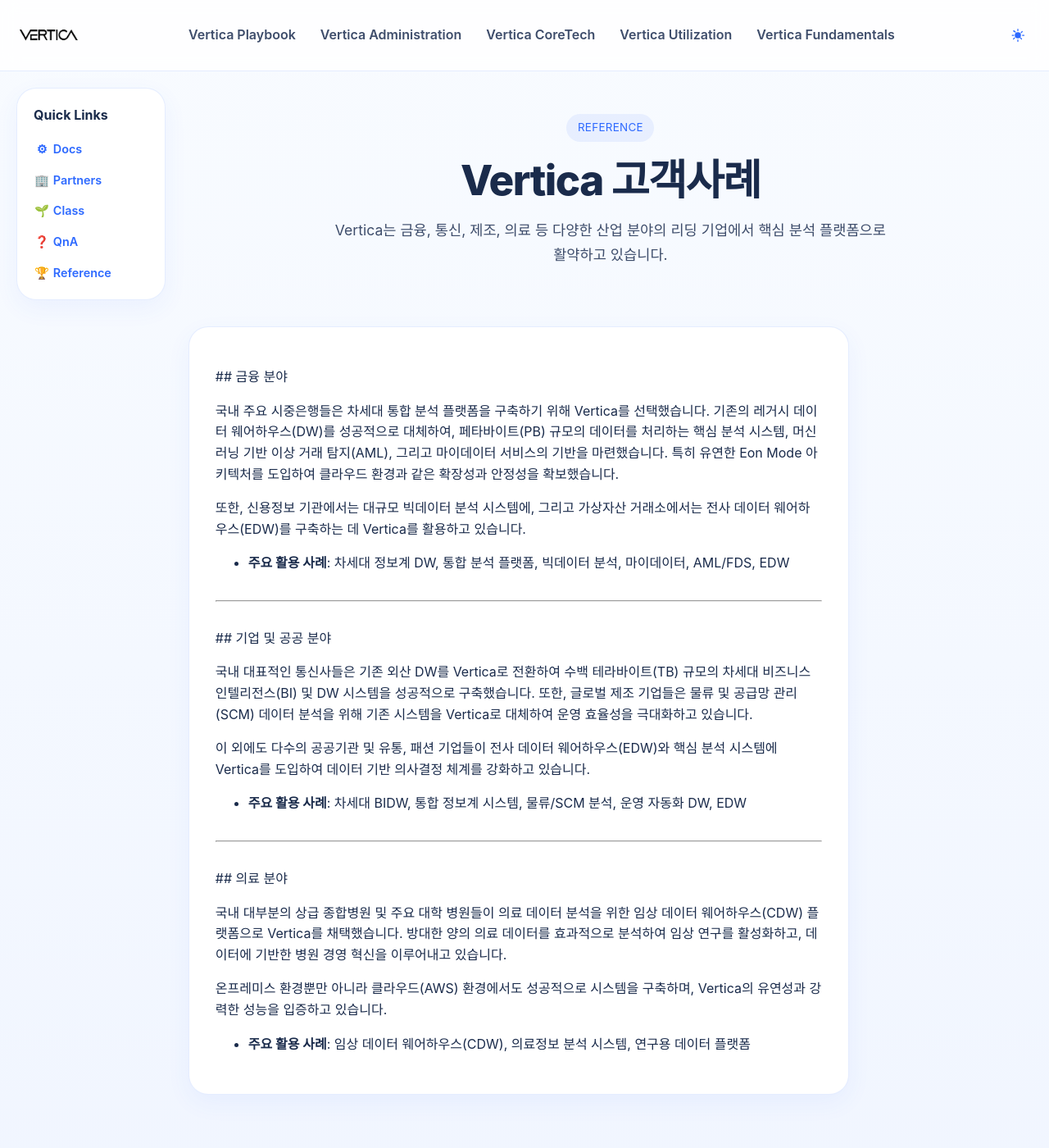
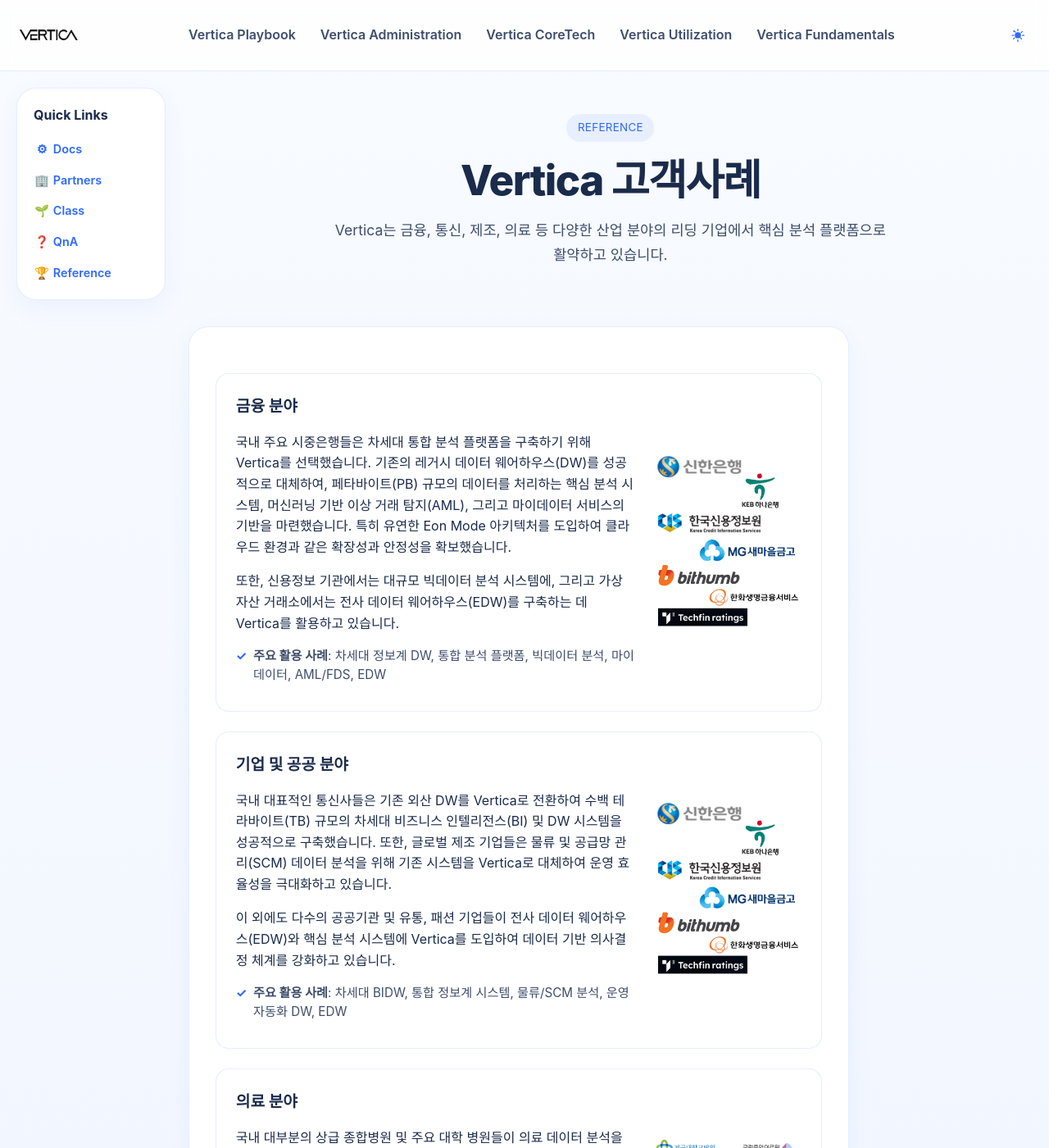
Before and after one commit to JIN0326/vertica_blog, a Jekyll site: the page built from 93Reference.md, in a window 1280 px wide and 1400 px high. Shown: the whole window at 82% size. Built offline with Jekyll 4.4.1, drawn with Linux system fonts in a browser that asks for light colours.

Commit message:
Update blog content and styling

```diff
--- a/93Reference.md
+++ b/93Reference.md
@@ -10,34 +10,43 @@
 </div>
 
 <div class="page-layout">
-  <div class="content-section" markdown="1">
-  ## 금융 분야
+  <div class="content-section">
+    <div class="portfolio-container">
+      <div class="portfolio-row">
+        <div class="portfolio-content">
+          <h3>금융 분야</h3>
+          <p>국내 주요 시중은행들은 차세대 통합 분석 플랫폼을 구축하기 위해 Vertica를 선택했습니다. 기존의 레거시 데이터 웨어하우스(DW)를 성공적으로 대체하여, 페타바이트(PB) 규모의 데이터를 처리하는 핵심 분석 시스템, 머신러닝 기반 이상 거래 탐지(AML), 그리고 마이데이터 서비스의 기반을 마련했습니다. 특히 유연한 Eon Mode 아키텍처를 도입하여 클라우드 환경과 같은 확장성과 안정성을 확보했습니다.</p>
+          <p>또한, 신용정보 기관에서는 대규모 빅데이터 분석 시스템에, 그리고 가상자산 거래소에서는 전사 데이터 웨어하우스(EDW)를 구축하는 데 Vertica를 활용하고 있습니다.</p>
+          <ul>
+            <li><strong>주요 활용 사례</strong>: 차세대 정보계 DW, 통합 분석 플랫폼, 빅데이터 분석, 마이데이터, AML/FDS, EDW</li>
+          </ul>
+        </div>
+        <img src="{{ '/assets/images/ref_fin.png' | relative_url }}" alt="금융 분야 고객사례" style="border-radius: 8px;">
+      </div>
 
-  국내 주요 시중은행들은 차세대 통합 분석 플랫폼을 구축하기 위해 Vertica를 선택했습니다. 기존의 레거시 데이터 웨어하우스(DW)를 성공적으로 대체하여, 페타바이트(PB) 규모의 데이터를 처리하는 핵심 분석 시스템, 머신러닝 기반 이상 거래 탐지(AML), 그리고 마이데이터 서비스의 기반을 마련했습니다. 특히 유연한 Eon Mode 아키텍처를 도입하여 클라우드 환경과 같은 확장성과 안정성을 확보했습니다.
+      <div class="portfolio-row">
+        <div class="portfolio-content">
+          <h3>기업 및 공공 분야</h3>
+          <p>국내 대표적인 통신사들은 기존 외산 DW를 Vertica로 전환하여 수백 테라바이트(TB) 규모의 차세대 비즈니스 인텔리전스(BI) 및 DW 시스템을 성공적으로 구축했습니다. 또한, 글로벌 제조 기업들은 물류 및 공급망 관리(SCM) 데이터 분석을 위해 기존 시스템을 Vertica로 대체하여 운영 효율성을 극대화하고 있습니다.</p>
+          <p>이 외에도 다수의 공공기관 및 유통, 패션 기업들이 전사 데이터 웨어하우스(EDW)와 핵심 분석 시스템에 Vertica를 도입하여 데이터 기반 의사결정 체계를 강화하고 있습니다.</p>
+          <ul>
+            <li><strong>주요 활용 사례</strong>: 차세대 BIDW, 통합 정보계 시스템, 물류/SCM 분석, 운영 자동화 DW, EDW</li>
+          </ul>
+        </div>
+        <img src="{{ '/assets/images/ref_fin.png' | relative_url }}" alt="기업 및 공공 분야 고객사례" style="border-radius: 8px;">
+      </div>
 
-  또한, 신용정보 기관에서는 대규모 빅데이터 분석 시스템에, 그리고 가상자산 거래소에서는 전사 데이터 웨어하우스(EDW)를 구축하는 데 Vertica를 활용하고 있습니다.
-
-  - **주요 활용 사례**: 차세대 정보계 DW, 통합 분석 플랫폼, 빅데이터 분석, 마이데이터, AML/FDS, EDW
-
-  <hr style="margin: 2rem 0;">
-
-  ## 기업 및 공공 분야
-
-  국내 대표적인 통신사들은 기존 외산 DW를 Vertica로 전환하여 수백 테라바이트(TB) 규모의 차세대 비즈니스 인텔리전스(BI) 및 DW 시스템을 성공적으로 구축했습니다. 또한, 글로벌 제조 기업들은 물류 및 공급망 관리(SCM) 데이터 분석을 위해 기존 시스템을 Vertica로 대체하여 운영 효율성을 극대화하고 있습니다.
-
-  이 외에도 다수의 공공기관 및 유통, 패션 기업들이 전사 데이터 웨어하우스(EDW)와 핵심 분석 시스템에 Vertica를 도입하여 데이터 기반 의사결정 체계를 강화하고 있습니다.
-
-  - **주요 활용 사례**: 차세대 BIDW, 통합 정보계 시스템, 물류/SCM 분석, 운영 자동화 DW, EDW
-
-  <hr style="margin: 2rem 0;">
-
-  ## 의료 분야
-
-  국내 대부분의 상급 종합병원 및 주요 대학 병원들이 의료 데이터 분석을 위한 임상 데이터 웨어하우스(CDW) 플랫폼으로 Vertica를 채택했습니다. 방대한 양의 의료 데이터를 효과적으로 분석하여 임상 연구를 활성화하고, 데이터에 기반한 병원 경영 혁신을 이루어내고 있습니다.
-
-  온프레미스 환경뿐만 아니라 클라우드(AWS) 환경에서도 성공적으로 시스템을 구축하며, Vertica의 유연성과 강력한 성능을 입증하고 있습니다.
-
-  - **주요 활용 사례**: 임상 데이터 웨어하우스(CDW), 의료정보 분석 시스템, 연구용 데이터 플랫폼
-
+      <div class="portfolio-row">
+        <div class="portfolio-content">
+          <h3>의료 분야</h3>
+          <p>국내 대부분의 상급 종합병원 및 주요 대학 병원들이 의료 데이터 분석을 위한 임상 데이터 웨어하우스(CDW) 플랫폼으로 Vertica를 채택했습니다. 방대한 양의 의료 데이터를 효과적으로 분석하여 임상 연구를 활성화하고, 데이터에 기반한 병원 경영 혁신을 이루어내고 있습니다.</p>
+          <p>온프레미스 환경뿐만 아니라 클라우드(AWS) 환경에서도 성공적으로 시스템을 구축하며, Vertica의 유연성과 강력한 성능을 입증하고 있습니다.</p>
+          <ul>
+            <li><strong>주요 활용 사례</strong>: 임상 데이터 웨어하우스(CDW), 의료정보 분석 시스템, 연구용 데이터 플랫폼</li>
+          </ul>
+        </div>
+        <img src="{{ '/assets/images/ref_hosp.png' | relative_url }}" alt="의료 분야 고객사례" style="border-radius: 8px;">
+      </div>
+    </div>
   </div>
 </div>
```
